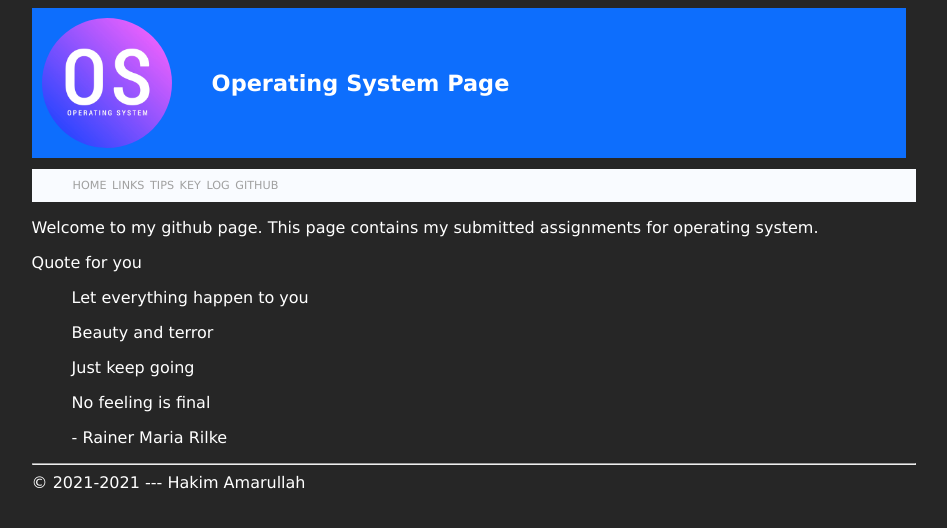
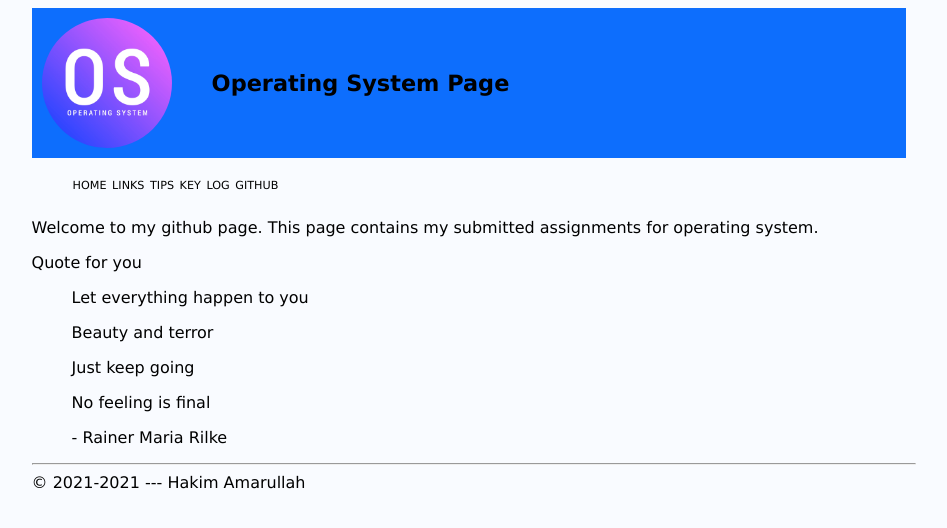
Before and after one commit to hakimamarullah/os212, a Jekyll site: the page built from index.md, in a window 1280 px wide. Shown: the top 528 px of the page, without its empty margins (166-1113 px from the left). Built offline with Jekyll 4.4.1, drawn with Linux system fonts in a browser that asks for light colours.

Commit message:
test quote

```diff
--- a/assets/css/style.css
+++ b/assets/css/style.css
@@ -4,8 +4,8 @@
 }
 
 .plainclass1 {
-    color: white;
-    background-color: #262626;
+    color: black;
+    background-color: #F9FBFF;
 }
 
 .container {
@@ -17,7 +17,7 @@
 }
 
 .container a {
-    color: #a0a0a0;
+    color: black;
 }
 
 .container a:hover {
```
